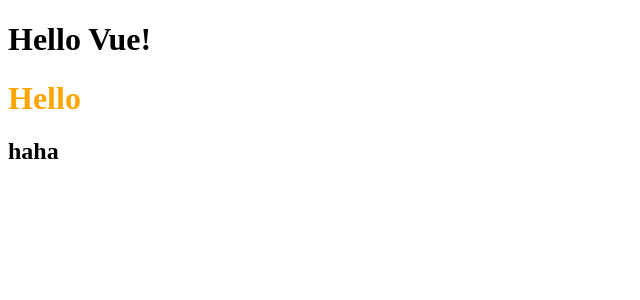
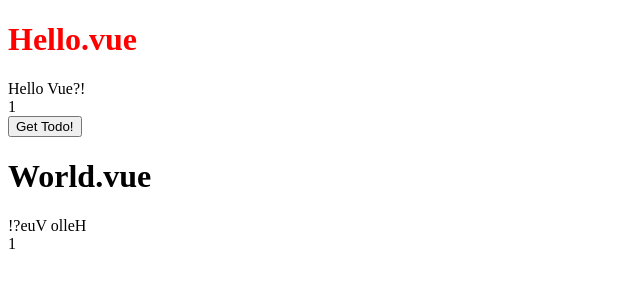
Before and after one commit to hyeonjinan096/FE-devcourse_vue, a Vue app: page / in a window 1280 px wide. Shown: the top 300 px of the page, without its empty margins (0-640 px from the left). Built offline with nearby package versions, Linux system fonts and the light colour scheme.

Commit message:
Components_data_communication

```diff
--- a/package.json
+++ b/package.json
@@ -15,8 +15,11 @@
     "copy-webpack-plugin": "^11.0.0",
     "css-loader": "^6.8.1",
     "eslint": "^8.54.0",
+    "eslint-config-prettier": "^9.0.0",
+    "eslint-plugin-prettier": "^5.0.1",
     "eslint-plugin-vue": "^9.18.1",
     "html-webpack-plugin": "^5.5.3",
+    "prettier": "^3.1.0",
     "sass": "^1.69.5",
     "sass-loader": "^13.3.2",
     "style-loader": "^3.3.3",
--- a/src/App.vue
+++ b/src/App.vue
@@ -1,23 +1,15 @@
 <template>
-  <h1>
-    {{ msg }}
-  </h1>
-  <HelloNew
-    class="hello"
-    style="font-size: 100px;"
-    @click="msg +='!'" />
+  <HelloNew />
+  <WorldNew />
 </template>
 
 <script>
 import HelloNew from '~/components/HelloNew'
+import WorldNew from '~/components/WorldNew'
 export default {
    components: {
-     HelloNew
-   },
-   data() {
-    return {
-      msg: 'Hello Vue!'
+     HelloNew,
+     WorldNew
     }
-   }
 }
 </script>
--- a/src/components/HelloNew.vue
+++ b/src/components/HelloNew.vue
@@ -1,50 +1,30 @@
 <template>
-  <h1
-  v-bind="$attrs">
-    Hello
-  </h1>
-  <h2>
-    haha
-  </h2>
+  <h1>Hello.vue</h1>
+  <div>{{ msg }}</div>
+  <div @click="increaseCount">
+    {{ count }}
+  </div>
+  <button @click="fetchTodo">
+    Get Todo!
+  </button>
 </template>
-<!--
-  h1, h2 최상위 요소가 여러개 일 경우에는 HelloNew에 부여한 속성이 어디에
-  부여되어야하는지가 정해지지 않는다.
-
-  최상위 요소가 h1으로 하나일 경우에는 attrs를 사용하지 않고 바로 적용될 수 있다.
-  <h1>Hello</h1> -> 바로 적용
-  이걸 원하지 않을 경우 inheritAttrs: false로 바로 적용되는 것을 막을 수 있다.
-
-  :class="$attrs.class"
-  $: vue.js에서 제공하는 기본 속성
-  :: 데이터이기 때문에 앞에 명시
-
-  attrs: attributes 컴포넌트가 가지고 있는 속성 (non-prop속성)
-  (주의)props를 통해 지정되지 않은 나머지 속성 객체를 의미함
-
-  :class="$attrs.class"
-  :style="$attrs.style"
-  @click="$attrs.onClick"
-  -> v-bind="$attrs"로 작성이 가능하다
-
-
- -->
 
 <script>
+  import {state,mutations, actions} from '~/store' //stroe/index.js  확장자 생략, index생략 가능
   export default {
-  inheritAttrs: false,
-  props: {
-    style: Object
+    data() {
+      return state
     },
-  mounted() {
-    console.log(this.$attrs)
+    methods : {
+      increaseCount: mutations.increaseCount,
+      fetchTodo: actions.fetchTodo
     }
   }
 </script>
 
 <style scoped lang="scss">
-$color: orange;
+  $color: red;
   h1 {
-    color: $color
+    color: $color;
   }
 </style>
--- /dev/null
+++ b/src/components/WorldNew.vue
@@ -0,0 +1,23 @@
+<template>
+  <h1>World.vue</h1>
+  <div>{{ reveresedMsg }}</div>
+  <div @click="decreaseCount">
+    {{ count }}
+  </div>
+</template>
+
+<script>
+  import {state,getters,mutations} from '~/store'
+
+  export default {
+    data() {
+      return state
+    },
+    computed: {
+      reveresedMsg: getters.reversedMsg,
+    },
+    methods : {
+      decreaseCount: mutations.decreaseCount
+    }
+  }
+</script>
--- /dev/null
+++ b/src/store/index.js
@@ -0,0 +1,32 @@
+//각각의 기능에 따라 분류해서 최적화한다.
+import { reactive } from 'vue'
+
+export const state = reactive({ //반응형 데이터로 만들어줌
+    msg: 'Hello Vue?!',
+    count: 1
+})
+export const getters = {
+    reversedMsg() {
+        return state.msg.split('').reverse().join('')
+    }
+}
+export const mutations = { //mutations:데이터의갱신
+    increaseCount() {
+        state.count +=1
+    },
+    decreaseCount() {
+        state.count -=1
+    },
+    updateMsg(newMsg) {
+        state.msg = newMsg
+    }
+}
+
+export const actions = { //actions:데이터 불러오기 & 활용
+    async fetchTodo() {
+        const todo = await fetch('https://jsonplaceholder.typicode.com/todos/1')
+            .then(res => res.json())
+        console.log(todo)
+        mutations.updateMsg(todo.title)
+    } //비동기 처리
+}
```
Also changed, not shown: 2 other files (tests, documents, lock files or other folders). Lines whose indentation alone changed are shown as unchanged.
